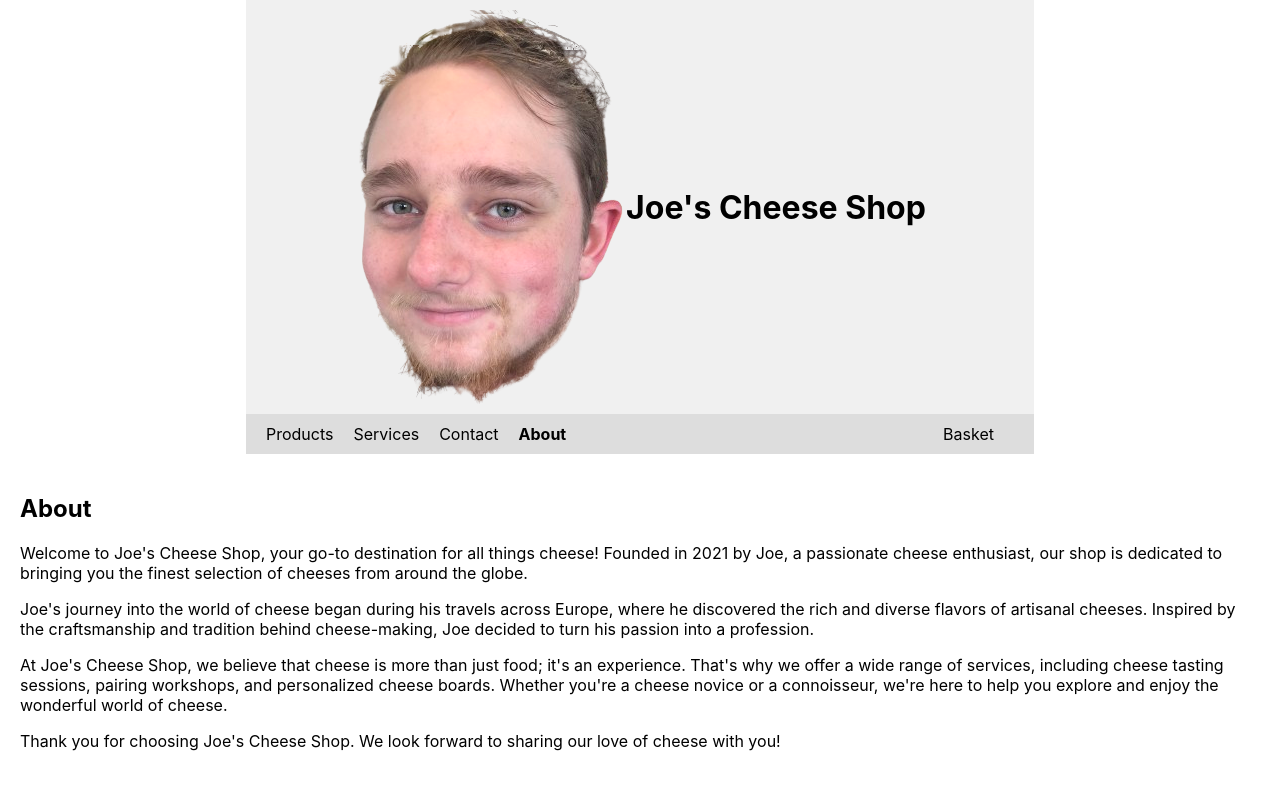
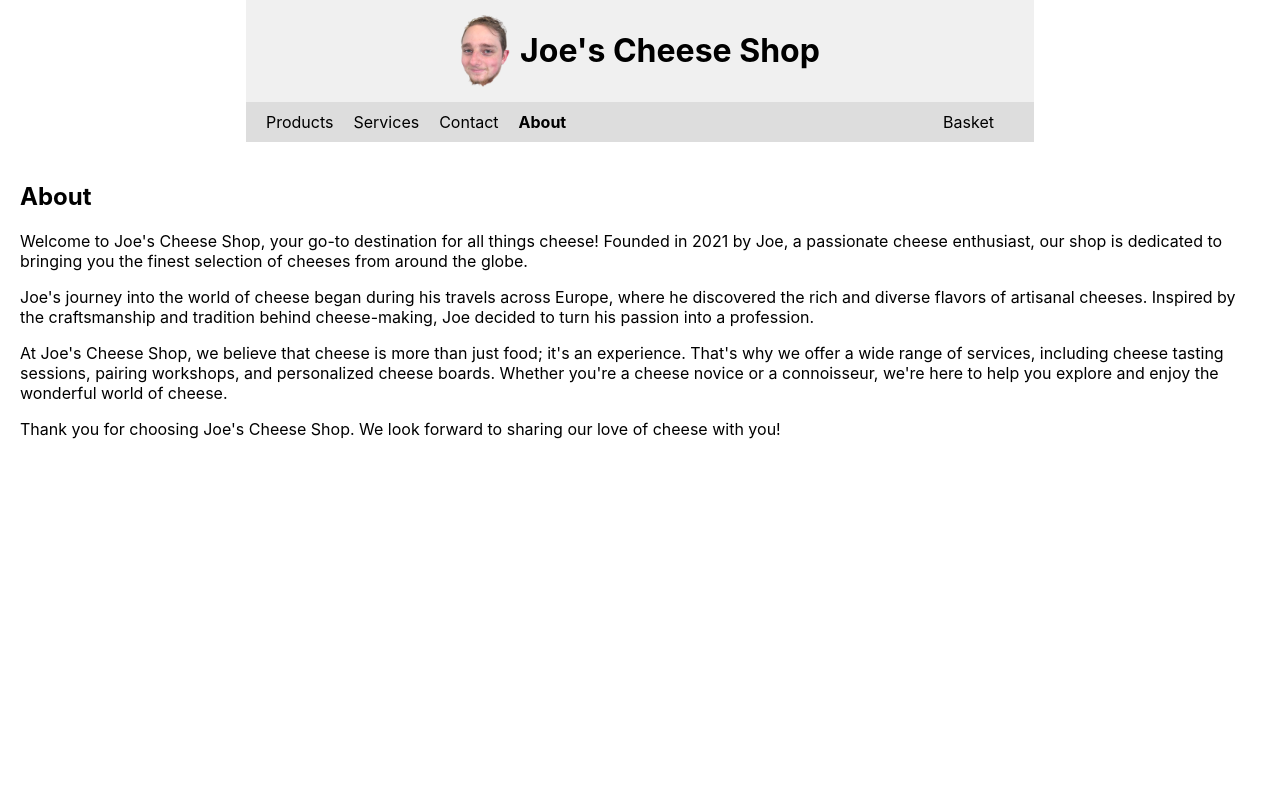
Before and after one commit to hrszpuk/app.hrszpuk.com, a React (Create React App) app: page /about in a window 1280 px wide. Shown: the top 790 px of the page. Built offline with nearby package versions, Linux system fonts and the light colour scheme.

Commit message:
Updated CSS class for Header image (header-icon)

```diff
--- a/src/components/Header.js
+++ b/src/components/Header.js
@@ -4,7 +4,7 @@ import './Header.css';
 function Header() {
     return (
         <header className='header'>
-            <img src='/images/logo.png' alt='logo' />
+            <img src='/images/logo.png' alt='logo' className='header-icon'/>
             <h1>Joe's Cheese Shop</h1>
         </header>
     )
```
